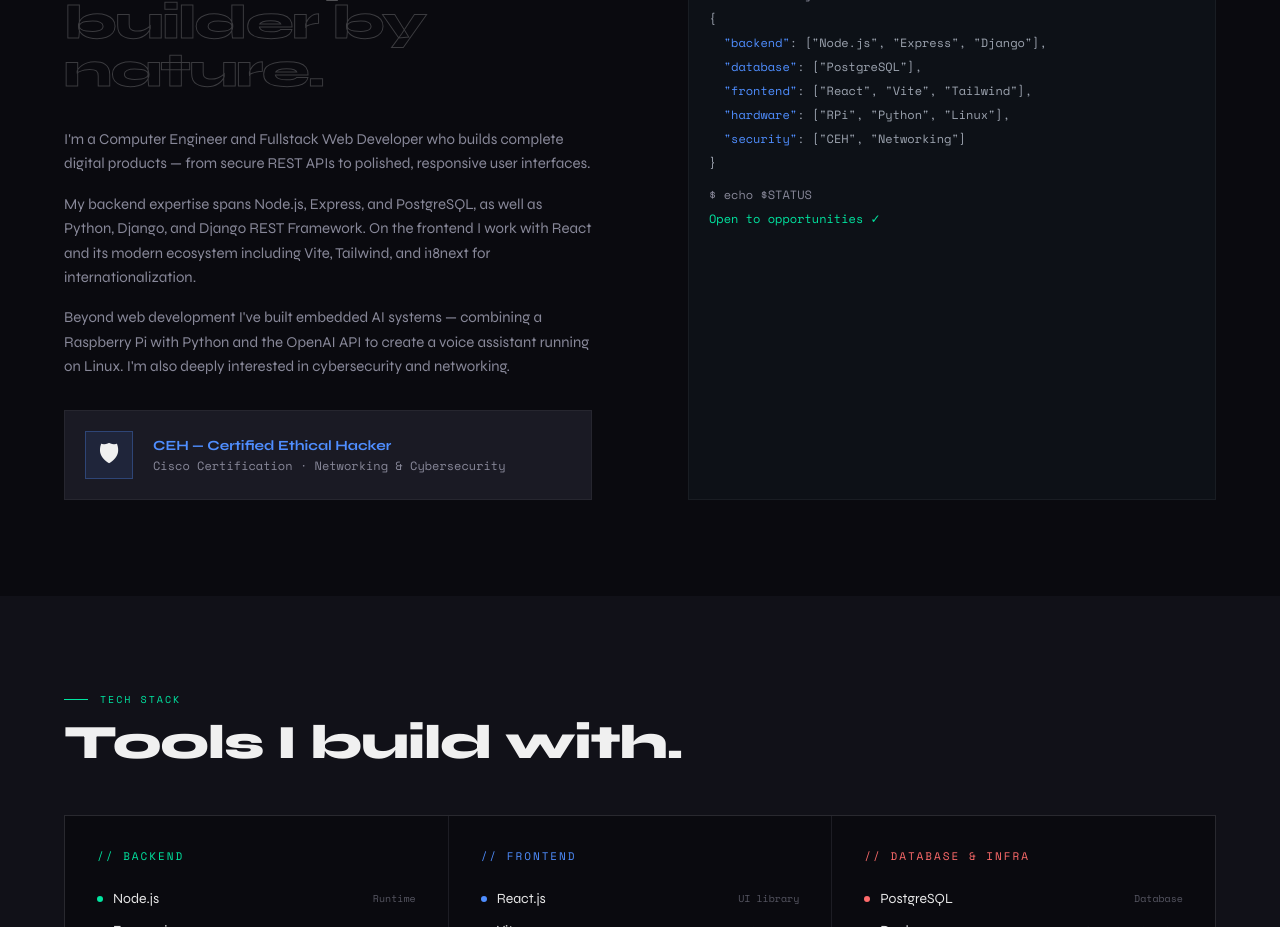
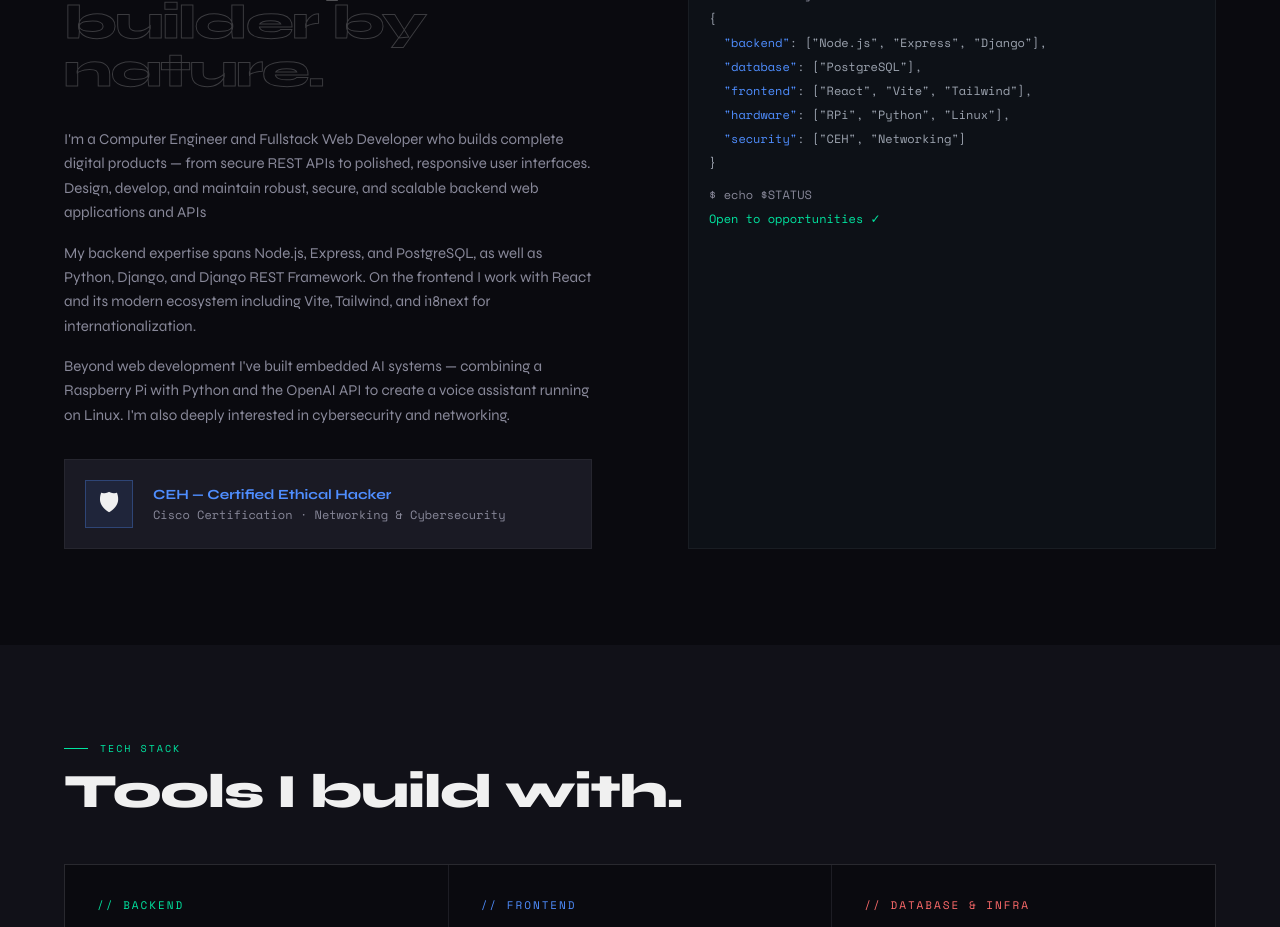
Before and after one commit to hibaaltaee/portfolio, a React (Vite) app: page / in a window 1280 px wide. Shown: the part 1020-1947 px from the top of the page. Built offline with nearby package versions, Linux system fonts and the light colour scheme.

Commit message:
edit about

```diff
--- a/src/data/portfolio.js
+++ b/src/data/portfolio.js
@@ -6,7 +6,7 @@
   github: 'https://github.com/hibaltaee',
   linkedin: 'https://linkedin.com/in/hibaltaee',
   bio: [
-    'I\'m a Computer Engineer and Fullstack Web Developer who builds complete digital products — from secure REST APIs to polished, responsive user interfaces.',
+    'I\'m a Computer Engineer and Fullstack Web Developer who builds complete digital products — from secure REST APIs to polished, responsive user interfaces. Design, develop, and maintain robust, secure, and scalable backend web applications and APIs',
     'My backend expertise spans Node.js, Express, and PostgreSQL, as well as Python, Django, and Django REST Framework. On the frontend I work with React and its modern ecosystem including Vite, Tailwind, and i18next for internationalization.',
     'Beyond web development I\'ve built embedded AI systems — combining a Raspberry Pi with Python and the OpenAI API to create a voice assistant running on Linux. I\'m also deeply interested in cybersecurity and networking.',
   ],
```
